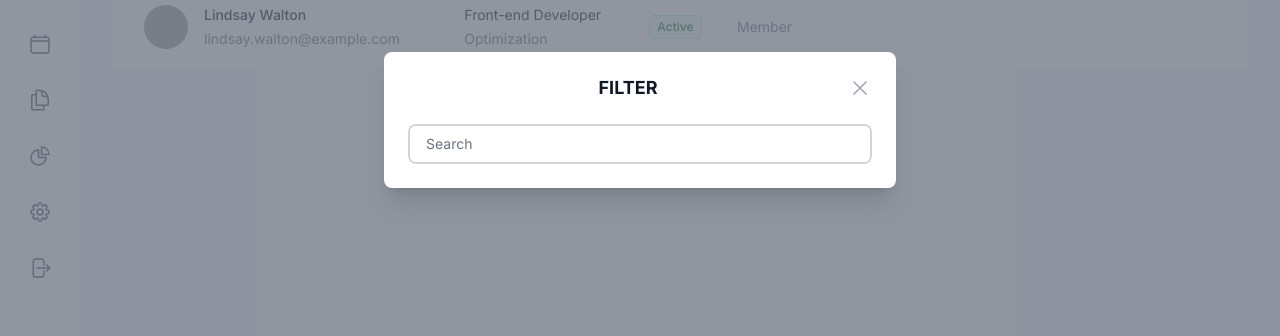
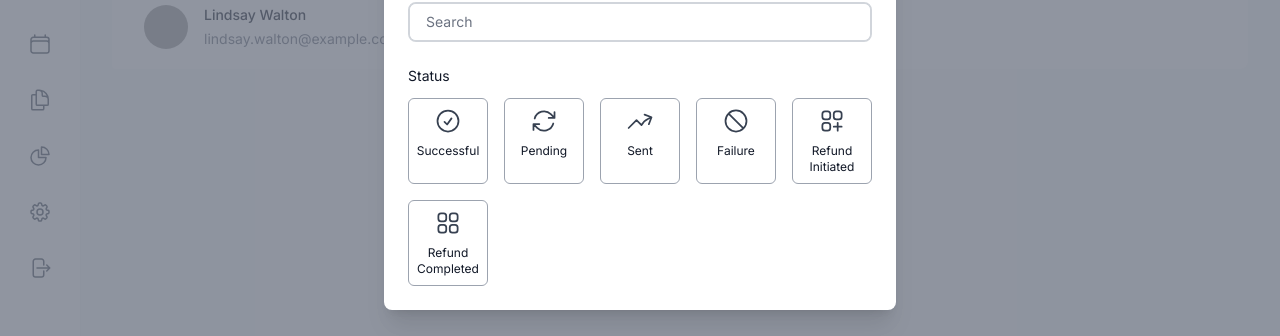
Before and after one commit to prachisinghsherawat/Order-Management-Dashboard, a Next.js app: page / in a window 1280 px wide. Both pictures are taken after a click on the button "Open". Shown: the part 280-616 px from the top of the page. Built offline with nearby package versions, Linux system fonts and the light colour scheme; grey boxes are pictures that could not be loaded.

Commit message:
feat: add status part in  filter modal

```diff
--- a/src/components/FilterModal.tsx
+++ b/src/components/FilterModal.tsx
@@ -2,11 +2,18 @@
 
 import React, { Fragment, useRef, useState } from "react";
 import { Dialog, Transition } from "@headlessui/react";
-import { ArrowPathIcon, ArrowTrendingUpIcon, CheckCircleIcon, NoSymbolIcon, Square2StackIcon, SquaresPlusIcon, XMarkIcon } from "@heroicons/react/24/outline";
+import { ArrowPathIcon, ArrowTrendingUpIcon, CheckCircleIcon, NoSymbolIcon, Squares2X2Icon, SquaresPlusIcon, XMarkIcon } from "@heroicons/react/24/outline";
 
 interface Props {
   open: boolean;
   setOpen: React.Dispatch<React.SetStateAction<boolean>>;
+}
+
+interface Status{
+  id: number
+  name:string
+  icon: any
+  color:string
 }
 
 const statuses = [
@@ -15,7 +22,7 @@ const statuses = [
   { id: 3, name: "Sent", icon: ArrowTrendingUpIcon, color: "" },
   { id: 4, name: "Failure", icon: NoSymbolIcon, color: "" },
   { id: 5, name: "Refund Initiated", icon: SquaresPlusIcon, color: "" },
-  { id: 6, name: "Refund Completed", icon: Square2StackIcon, color: "" }
+  { id: 6, name: "Refund Completed", icon: Squares2X2Icon, color: "" }
 ];
 
 export default function FilterModal({ open, setOpen }: Props) {
@@ -52,7 +59,6 @@ export default function FilterModal({ open, setOpen }: Props) {
           >
             <div className="bg-white rounded-lg overflow-hidden shadow-xl transform transition-all sm:max-w-lg sm:w-full">
               <div className="px-4 py-5 sm:p-6">
-
                 {/* title here */}
                 <div className="flex items-center justify-between">
                   <Dialog.Title
@@ -73,7 +79,7 @@ export default function FilterModal({ open, setOpen }: Props) {
                   </button>
                 </div>
 
-                {/* input here */}
+                {/* Input */}
                 <div className="mt-6">
                   <div className="border-2 border-gray-300 rounded-lg">
                     <input
@@ -86,10 +92,26 @@ export default function FilterModal({ open, setOpen }: Props) {
                   </div>
                 </div>
 
-                {/* machines here */}
+                {/* Machines */}
 
-                {/* status here */}
+                {/* Status */}
 
+                <div className="mt-6">
+                  <h1 className="text-gray-900 text-sm">Status</h1>
+                  <div className="grid grid-cols-5 mt-3 gap-4">
+                    {statuses.map((status: Status) => (
+                      <div className="rounded-md py-2 items-center flex flex-col border border-gray-400 hover:border-gray-800">
+                        <status.icon
+                          className="w-7 h-7 text-gray-700"
+                          aria-hidden="true"
+                        />
+                        <p className="text-gray-900 mt-2 text-xs text-center">{status.name}</p>
+                      </div>
+                    ))}
+                  </div>
+                </div>
+
+                {/* Date Range */}
 
 
               </div>
```
